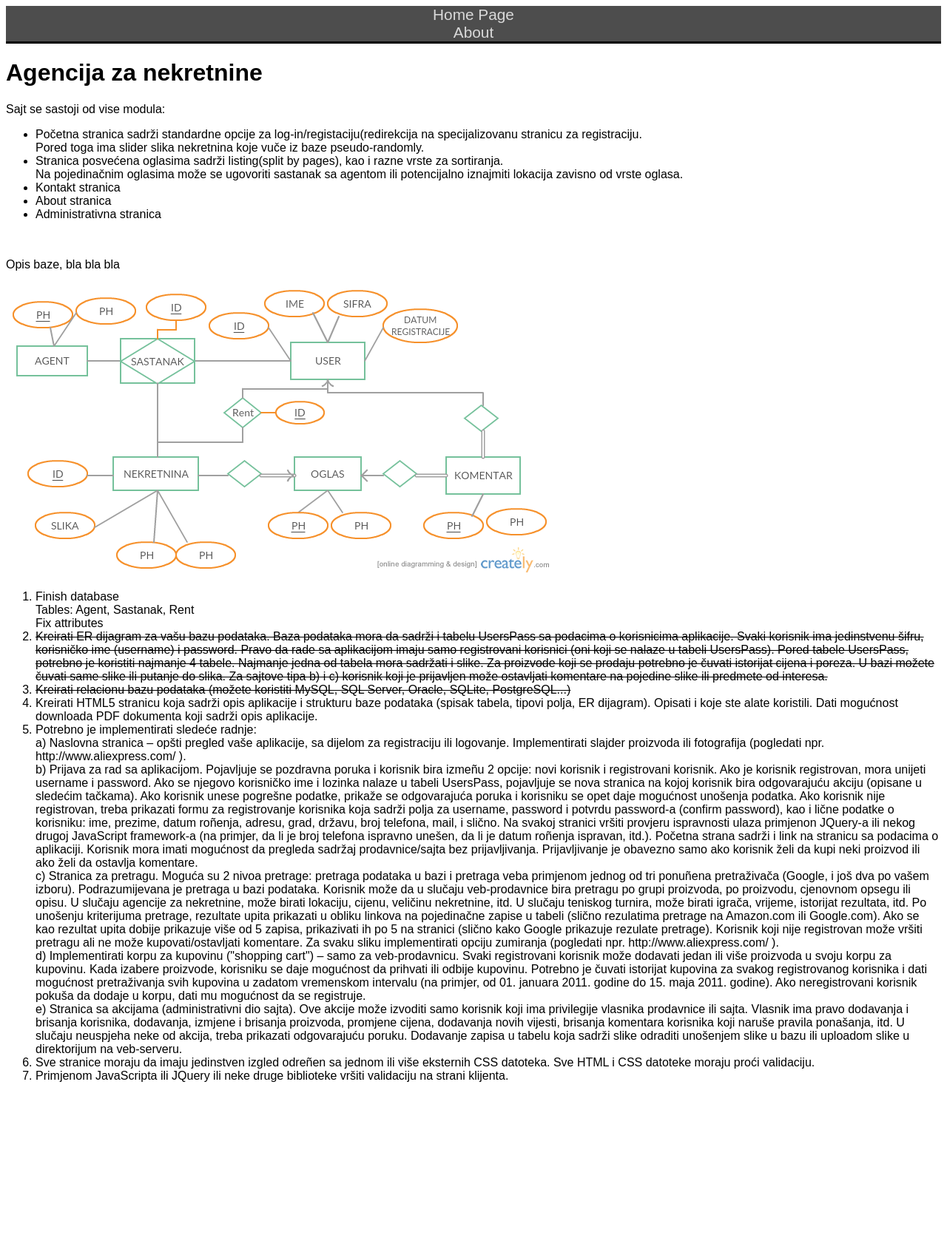
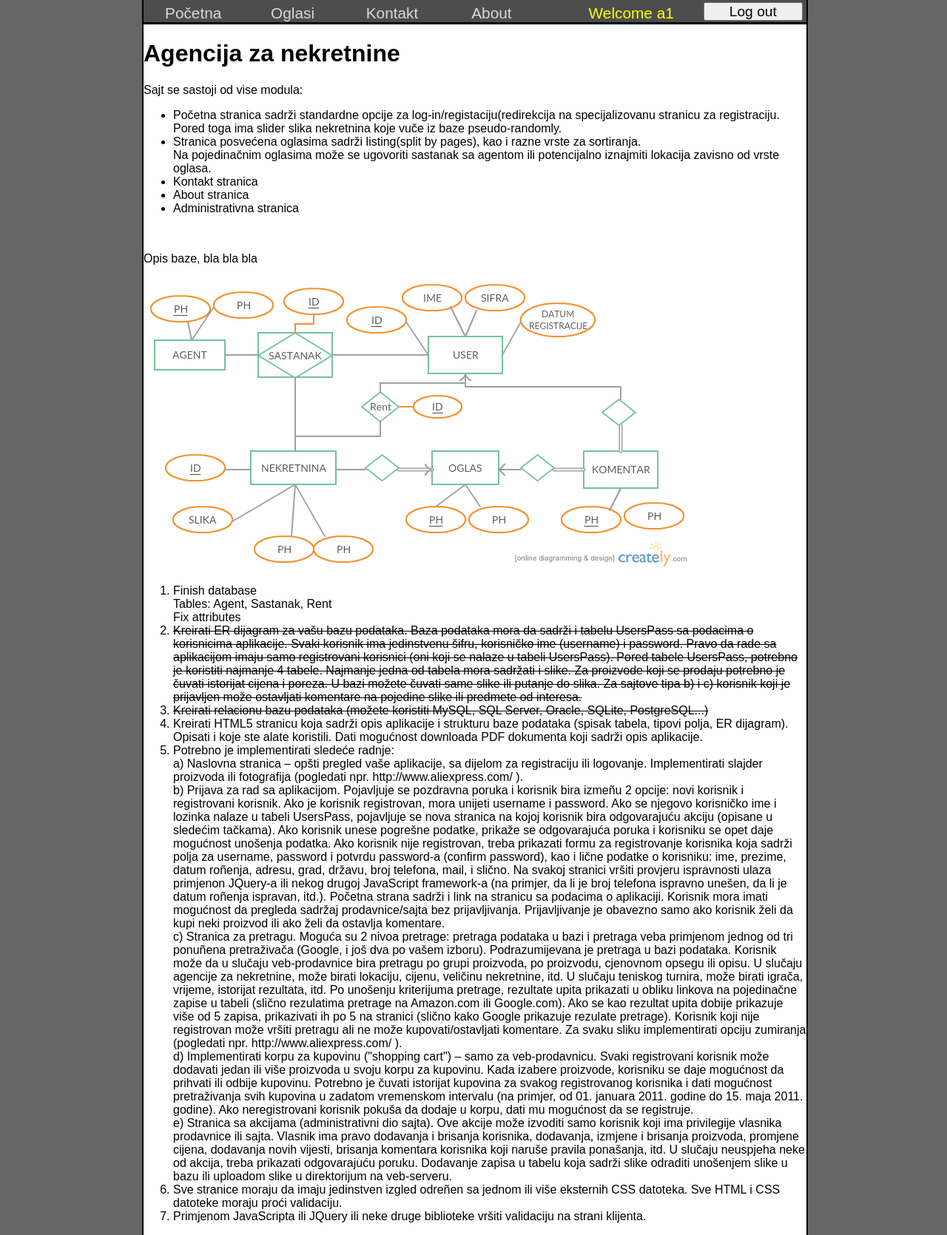
Before and after one commit to RiseljeVoliMacke/agencija-nekretnine, a PHP site: page /about.php in a window 1280 px wide. Shown: the whole page at 74% size. Before the commit the page ends 1463 px from the top, so only its background shows below. Run offline with PHP 8.4, Linux system fonts and the light colour scheme; a user stored in the database is signed in.

Commit message:
Minor css fixes

```diff
--- a/about.php
+++ b/about.php
@@ -1,17 +1,53 @@
+<?php
+ session_start();
+ ?>
+
 <!doctype html>
 <html>
 <head>
     <title>About</title>
     <meta charset="utf8">
+	<link rel="stylesheet" type="text/css" href="css/about.css">
 	<link rel="stylesheet" type="text/css" href="css/navbar.css">
 </head>
-    <style>
+<body>
 
-    </style>
-<body>
-		<div id="navbar">
-				<a href="homepage.php">Home Page</a><a href="about.php" class="selected">About</a>
-		</div>
+	<?php
+		//Log-out handler
+		if ($_SERVER["REQUEST_METHOD"] == "POST")
+		{
+			if(empty($_POST))
+			{
+				session_unset();
+				session_destroy();
+			}
+		}
+	?>
+
+	<div id="center">
+		<!--Navigation bar on top of central div-->
+		<ul id="navbar">
+			<li>
+				<a href="homepage.php">Početna</a>
+			</li>
+			<li>
+				<a href="oglasi.php">Oglasi</a>
+			</li>
+			<li>
+				<a href="contact.php">Kontakt</a>
+			</li>
+			<li>
+				<a href="about.php" class="selected">About</a>
+			</li>
+			<li>
+				<p id="welcomemsg" <?php if(!(isset($_SESSION['user']))) echo "class=\"hidden\""; ?>>Welcome <?php echo $_SESSION['user']; ?></p>
+			</li>
+			<li>
+				<form id="logout" method="post" action=<?php echo "\"".htmlspecialchars($_SERVER["PHP_SELF"])."\""; if(!isset($_SESSION['user'])) echo "class=\"hidden\""; ?>>
+				<input type="submit" id="logoutbtn" value="Log out" <?php if(!(isset($_SESSION['user']))) echo "class=\"hidden\""; ?>>
+				</form>
+			</li>
+		</ul>
 
 		<h1>Agencija za nekretnine</h1>
 
@@ -113,6 +149,7 @@ datoteka. Sve HTML i CSS datoteke moraju proći validaciju.
 
 	</ol>
 
+	</div>
 
 </body>
 </html>
--- /dev/null
+++ b/css/about.css
@@ -0,0 +1,22 @@
+body {
+	background: #666666;
+}
+
+#center {
+	background: white;
+	position: absolute;
+	left: 15%;
+	top: 0;
+	width: 70%;
+	min-height: 100%;
+	border-left: 2px solid black;
+	border-right: 2px solid black;
+	/*position:absolute;
+    top:0;
+    bottom:0;
+    left:20%;
+    right:0;
+	width: 60%;
+    overflow:hidden;
+    z-index:-1; */
+}
--- a/css/homepage.css
+++ b/css/homepage.css
@@ -8,7 +8,7 @@ body {
 	left: 15%;
 	top: 0;
 	width: 70%;
-	height: 105%;
+	min-height:100%;
 	border-left: 2px solid black;
 	border-right: 2px solid black;
 	/*position:absolute;
--- a/css/navbar.css
+++ b/css/navbar.css
@@ -69,13 +69,14 @@
 
 #logoutbtn
 {
+	top: 3px;
+	padding: 0;
 	position: absolute;
 	right: 5px;
 	color: black;
 	font-size: 120%;
-	margin-left: 10px;
 	width: 15%;
-	height: 30px;
+	height: 25px;
 }
 
 .hidden
```
Also changed, not shown: homepage.php (+2 -8 lines). Lines whose indentation alone changed are shown as unchanged.
